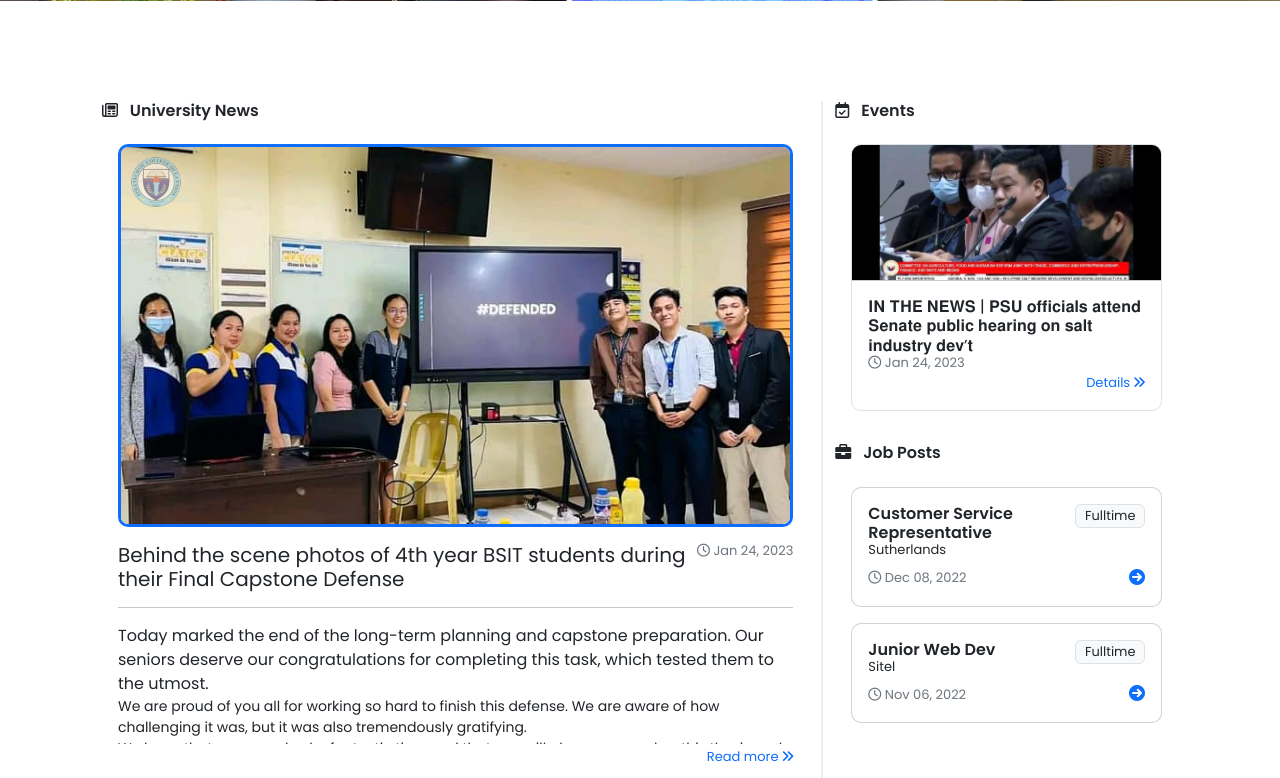
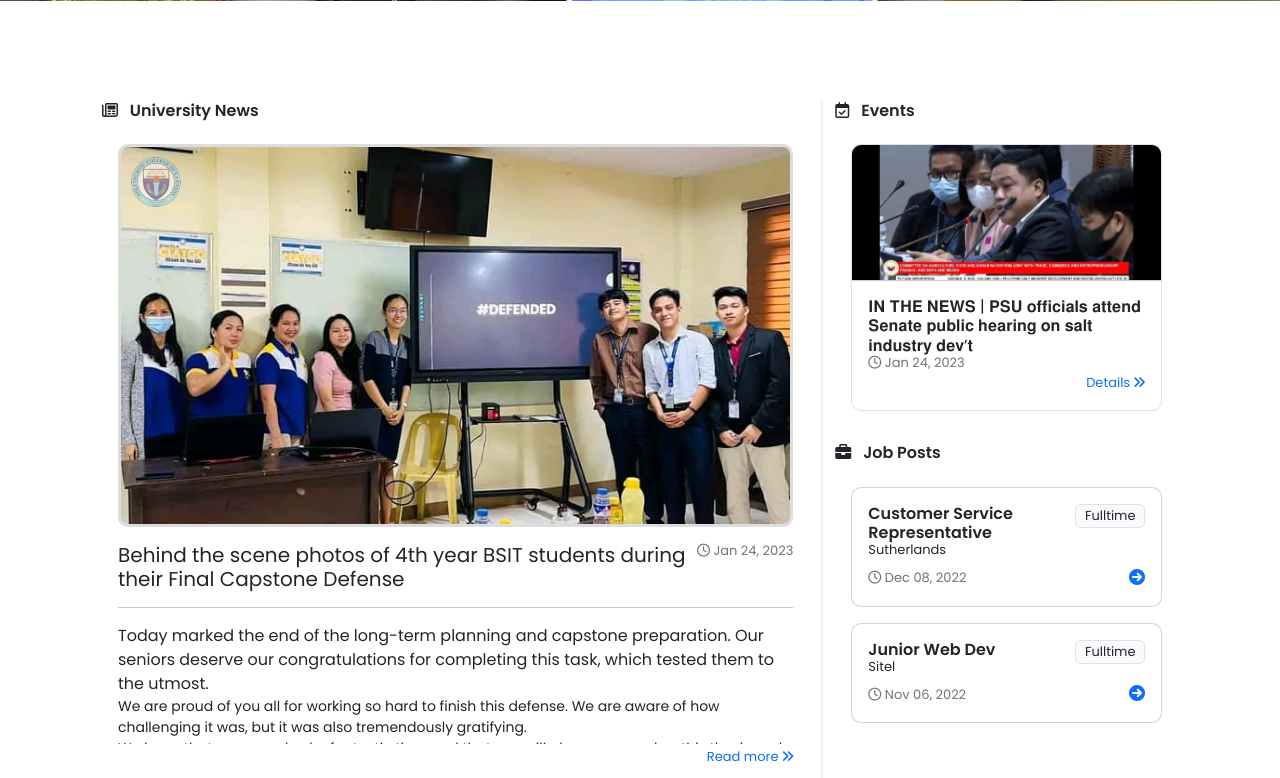
Before and after one commit to michaelsabado/alumni-portal, a PHP site: page /client/index in a window 1280 px wide. Shown: the part 540-1318 px from the top of the page. Run offline with PHP 8.4, Linux system fonts and the light colour scheme; data comes from the database, SQL or seed files in the repository; some libraries are stand-ins or nearby versions.

Commit message:
Update style.css

```diff
--- a/assets/css/style.css
+++ b/assets/css/style.css
@@ -176,7 +176,7 @@ body {
 .news-head {
     overflow: hidden;
     border-radius: 10px;
-    border: 3px solid rgb(13, 110, 253);
+    border: 3px solid #ddd;
     position: relative;
 }
 
```
